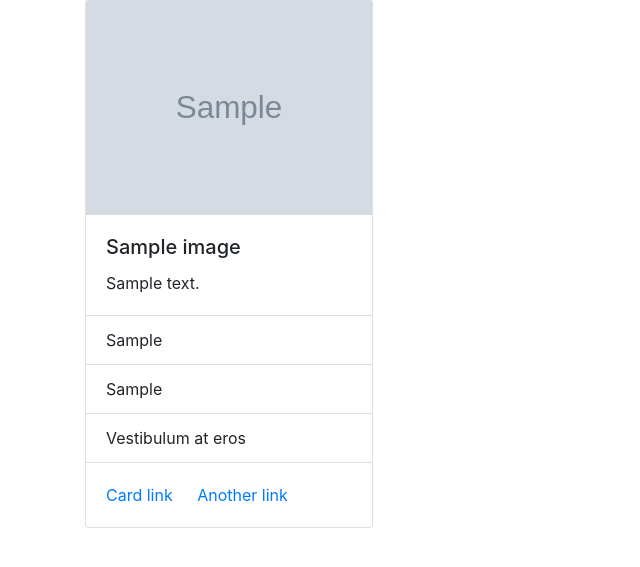
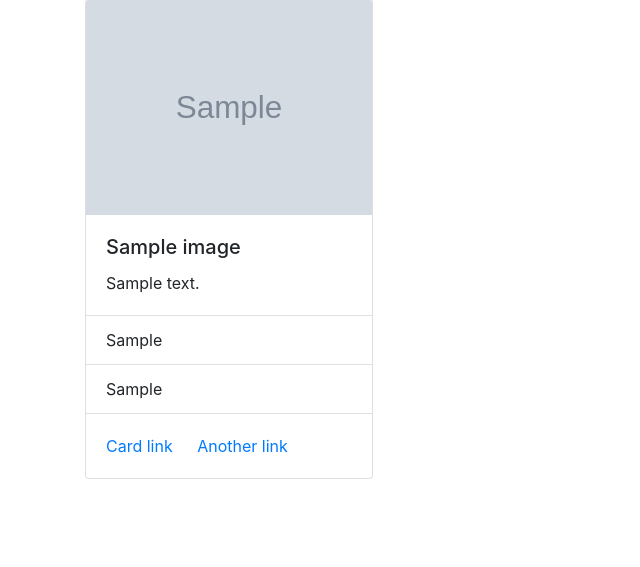
Before and after one commit to HWaruguru/Photo-Album, a Django app: page / in a window 1280 px wide. Shown: the part 57-624 px from the top of the page, without its empty margins (0-640 px from the left). Run offline with Django 3.2, Linux system fonts and the light colour scheme; tables that the repository leaves empty hold one stand-in row (values such as "Sample post"); grey boxes marked "Sample" are stand-in pictures; some libraries are stand-ins or nearby versions.

Commit message:
Remove the etra field

```diff
--- a/photoalbum/templates/index.html
+++ b/photoalbum/templates/index.html
@@ -13,7 +13,6 @@
     <ul class="list-group list-group-flush">
       <li class="list-group-item">{{ image.category }}</li>
       <li class="list-group-item">{{ image.location }}</li>
-      <li class="list-group-item">Vestibulum at eros</li>
     </ul>
     <div class="card-body">
       <a href="#" class="card-link">Card link</a>
```
